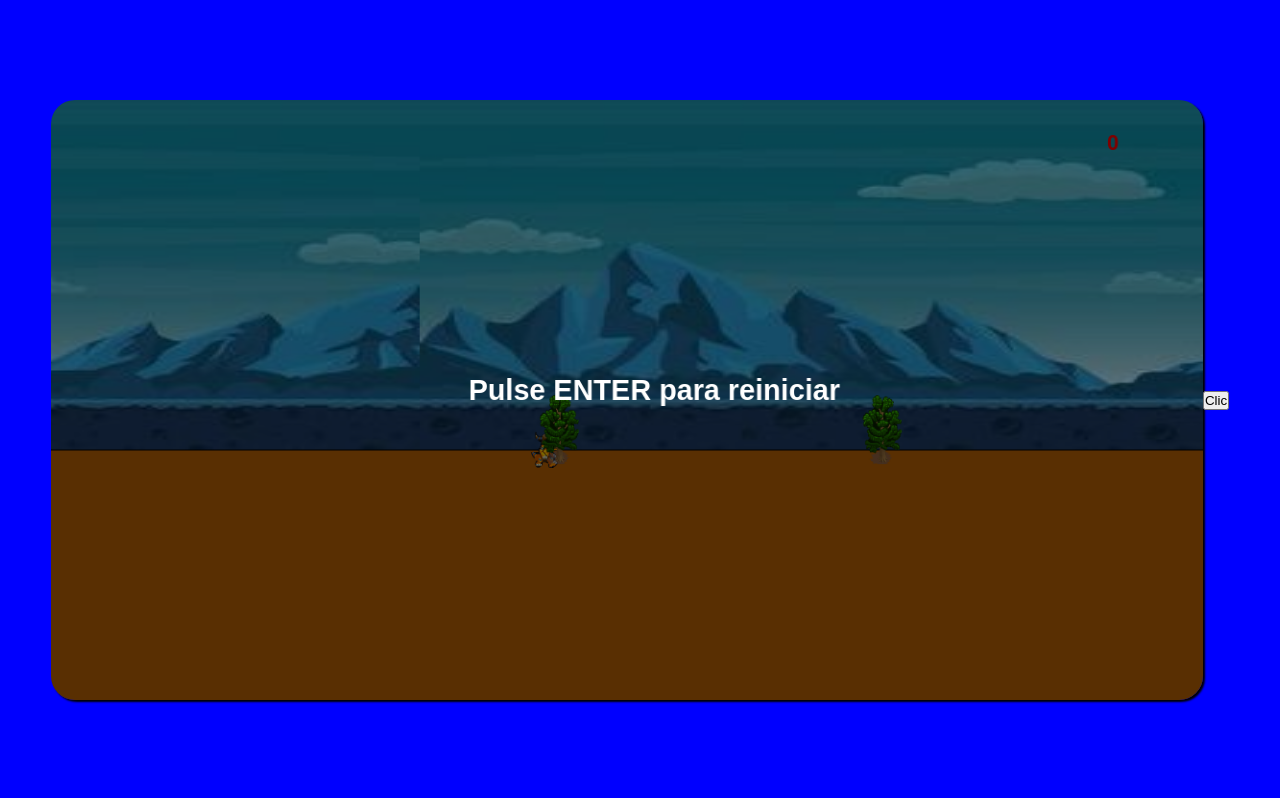
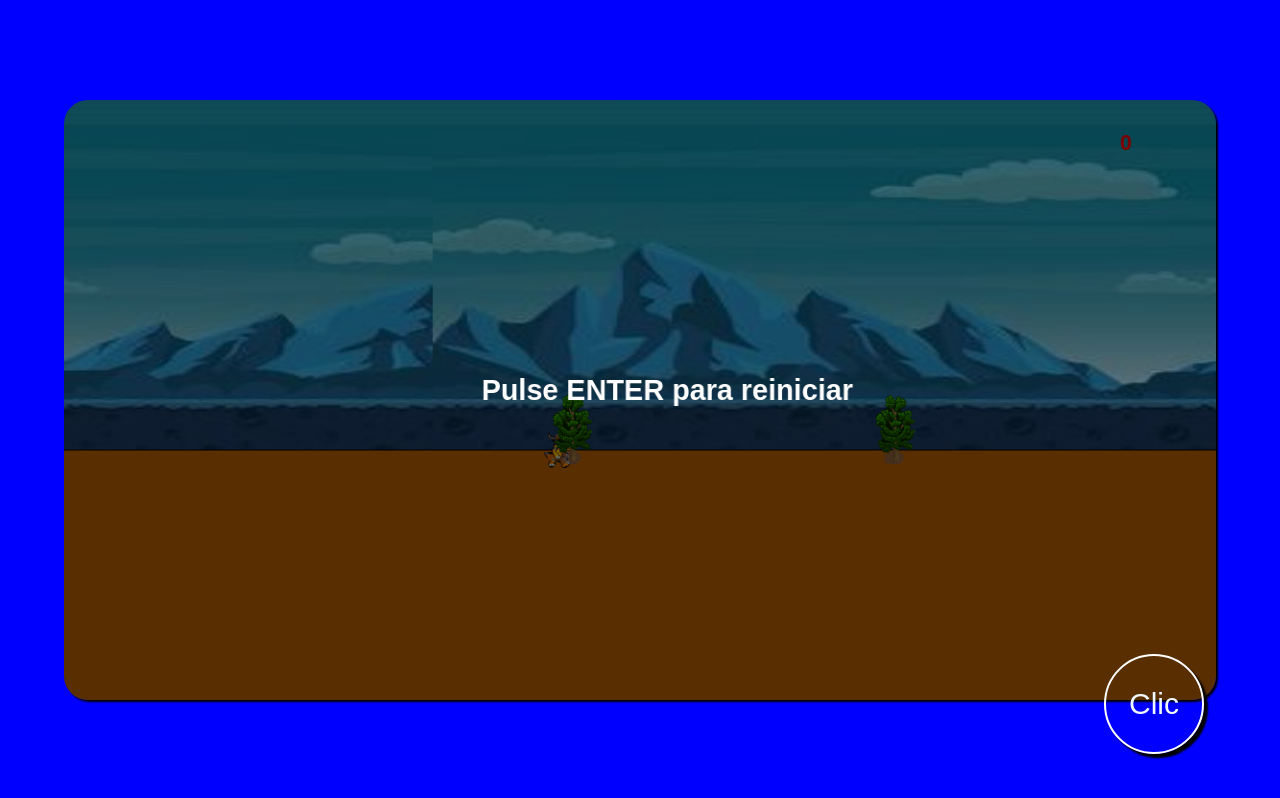
Before and after one commit to frederickcorredor/dino, a plain HTML site: page index.html in a window 1280 px wide. Drawn offline with Linux system fonts and the light colour scheme.

Commit message:
Update style.css
Se agregan estilos al botón táctil

```diff
--- a/carpetacss/style.css
+++ b/carpetacss/style.css
@@ -10,15 +10,30 @@ canvas{
     border-radius: 24px;
     box-shadow: 2px 2px 2px black;
 }
-
 .main-container{
     background-color: blue;
     height: 100vh;
     display: flex;
+    flex-wrap: wrap;
     justify-content: center;
     align-items: center;
+    position: relative;
 }
 
 .img_oculta{
     display: none;
 }
+
+button{
+    width: 100px;
+    height: 100px;
+    font-size: 30px;
+    border: rgb(255, 255, 255) solid 2px;
+    background-color: rgba(0, 0, 255, 0);
+    color:aliceblue;
+    border-radius: 100%;
+    box-shadow: 4px 4px 2px black;
+    position: absolute;
+    bottom: 46px;
+    right: 76px;
+}
```
